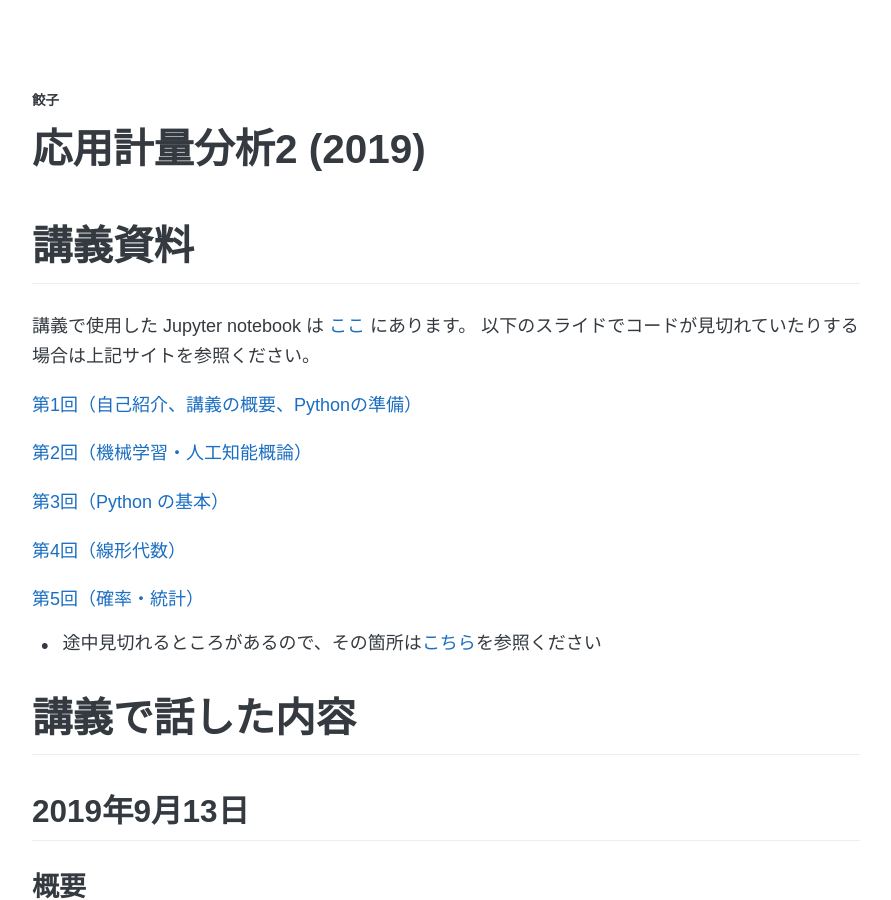
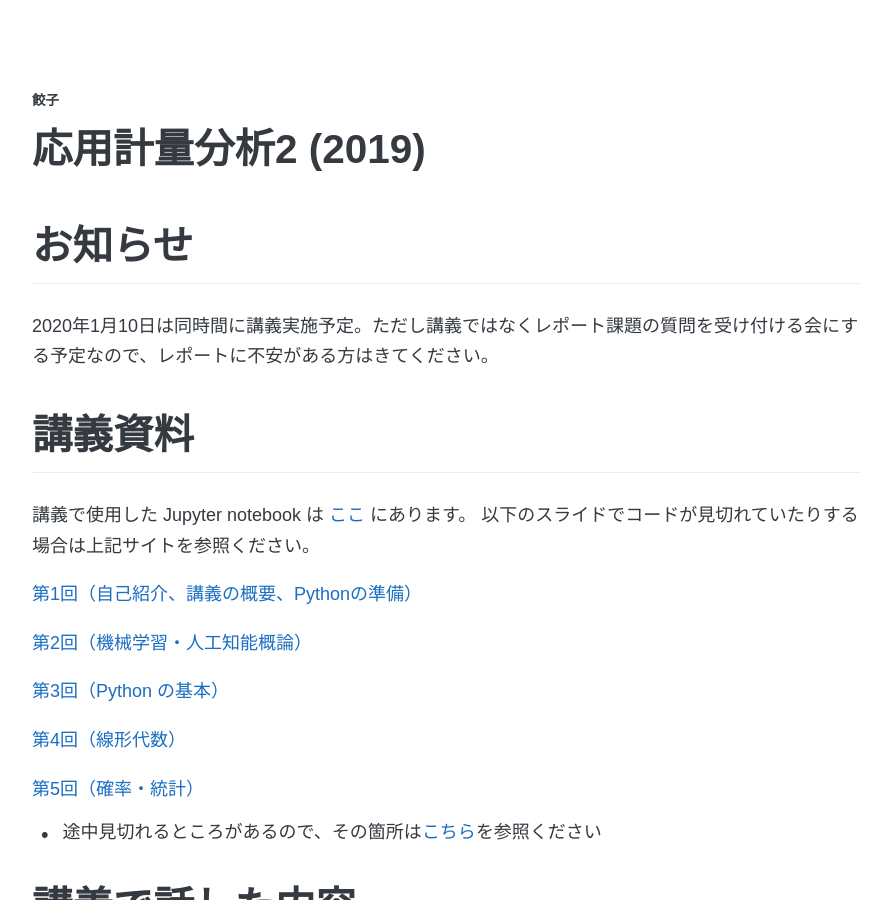
Before and after one commit to kanojikajino/kanojikajino.github.io, a Jekyll site: the page built from _lectures/2019/applied_analytics/index.md, in a window 1280 px wide and 900 px high. Shown: the whole window, without its empty margins (194-1085 px from the left). Built offline with Jekyll 4.4.1, drawn with Linux system fonts in a browser that asks for light colours; some web fonts are replaced; formulas are drawn with MathJax 3; a script that is not in the unit is left out.

Commit message:
add notice

```diff
--- a/_lectures/2019/applied_analytics/index.md
+++ b/_lectures/2019/applied_analytics/index.md
@@ -6,6 +6,8 @@ mathjax: true
 permalink: /lectures/2019/applied_analytics
 ---
 
+# お知らせ
+2020年1月10日は同時間に講義実施予定。ただし講義ではなくレポート課題の質問を受け付ける会にする予定なので、レポートに不安がある方はきてください。
 
 # 講義資料
 講義で使用した Jupyter notebook は [ここ](https://github.com/kanojikajino/lecture) にあります。
```
